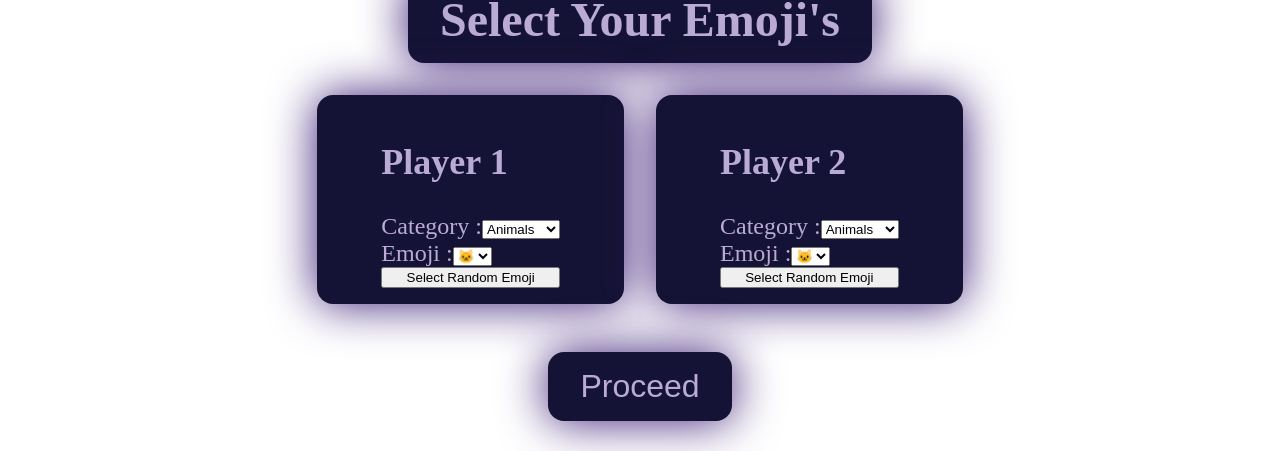
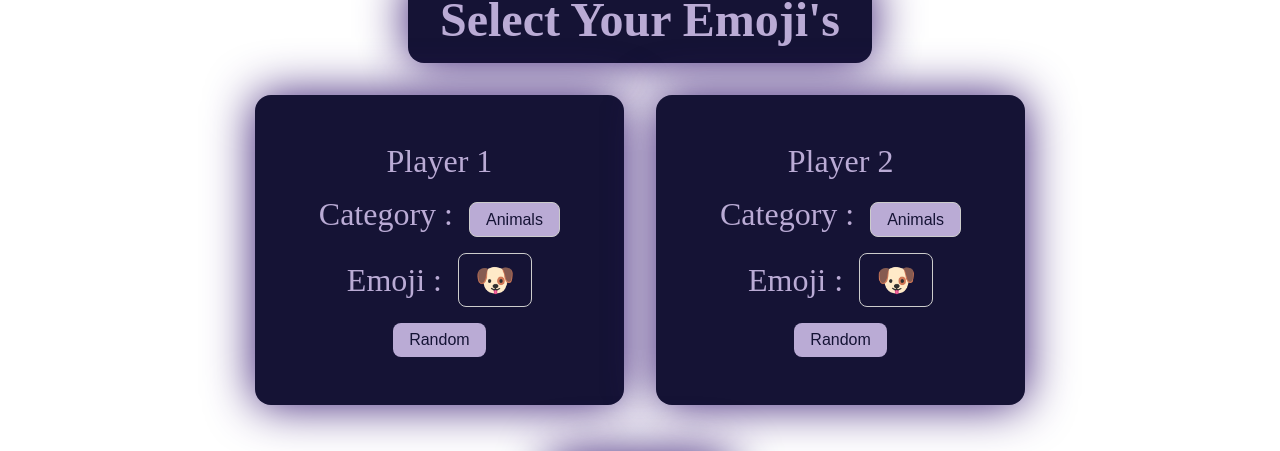
Before and after one commit to Kushal425/BATTLEmoji, a React (Vite) app: page / in a window 1280 px wide. Both pictures are taken after a click on the button "Start Game". Shown: the part 224-675 px from the top of the page. Built offline with nearby package versions, Linux system fonts and the light colour scheme.

Commit message:
completedCustom-style

```diff
--- a/src/App.jsx
+++ b/src/App.jsx
@@ -8,8 +8,9 @@ import Game from './components/Game'
 
 function App() {
   const [stage,setStage] = useState("start")
-  const [categories, setCategories] = useState({ player1: '', player2: '' });
   const [emojis, setEmojis] = useState({ player1: '', player2: '' });
+
+  stage === "proceed" ? console.log(emojis) : null
 
   return (
     <div className='app'>
@@ -18,8 +19,8 @@ function App() {
         (stage === "start") ?
         <Start state={setStage} /> :
         (stage === "customize") ?
-         <Customize state={setStage} emos={emojis} setEmos={setEmojis} categos={categories} setCategos={setCategories} /> :
-          <Game />
+        <Customize state={setStage} emos={emojis} setEmos={setEmojis} /> :
+        <Game />
       }
       <Footer />
     </div>
--- a/src/components/Customize.jsx
+++ b/src/components/Customize.jsx
@@ -1,6 +1,7 @@
 import "./style.css"
+import {useState} from "react"
 
-function Customize({state,emos,setEmos,categos,setCategos}) {
+function Customize({state,emos,setEmos}) {
 
     const emojiCategories = {
         animals: ['🐶', '🐱', '🐵', '🐰'],
@@ -8,8 +9,10 @@ function Customize({state,emos,setEmos,categos,setCategos}) {
         sports: ['⚽', '🏀', '🏈', '🎾'],
         };
 
+    const [categories, setCategories] = useState({ player1: 'animals', player2: 'animals' });
+
     const handleCategoryChange = (player, category) => {
-        setCategos({ ...categos, [player]: category });
+        setCategories({ ...categories, [player]: category });
         setEmos({ ...emos, [player]: '' });
         };
 
@@ -18,7 +21,7 @@ function Customize({state,emos,setEmos,categos,setCategos}) {
         };
 
     const selectRandomEmoji = (player) => {
-        const allEmojis = Object.values(emojiCategories).flat();
+        const allEmojis = Object.values(emojiCategories[categories[player]]);
         const randomEmoji = allEmojis[Math.floor(Math.random() * allEmojis.length)];
         setEmos({ ...emos, [player]: randomEmoji });
         };
@@ -29,31 +32,31 @@ function Customize({state,emos,setEmos,categos,setCategos}) {
       <div className="players">
         {[1, 2].map((p) => (
         <div key={p} className="player-box">
-            <h2 >Player {p}</h2>
+            <div>Player {p}</div>
             <div>
                 <label>Category :</label>
-                <select>
+                <select
+                    value={categories[`player${p}`]}
+                    onChange={(e) => handleCategoryChange(`player${p}`, e.target.value)}
+                >
                     <option value="animals">Animals</option>
                     <option value="food">Food</option>
                     <option value="sports">Sports</option>
-                    <option value="nature">Emotions</option>
                 </select>
             </div>
             <div>
                 <label>Emoji :</label>
-                <select>
-                    <option value="cat">🐱</option>
-                    <option value="dog">🐶</option>
-                    <option value="fish">🐟</option>
-                    <option value="tiger">🐯</option>
-                    <option value="elephant">🐘</option>
-                    <option value="lion">🦁</option>
-                    <option value="monkey">🐒</option>
-                    <option value="panda">🐼</option>
+                <select style={{backgroundColor: "transparent", fontSize: "2rem"}}
+                    value={emos[`player${p}`]}
+                    onChange={(e) => handleEmojiChange(`player${p}`, e.target.value)}
+                >
+                    {emojiCategories[categories[`player${p}`]].map((e,i) => (
+                        <option value={e}>{e}</option>
+                    ))}
                 </select>
             </div>
-            <button className="random-button" onClick={() => selectRandomEmoji(`player${p}`)}>
-            Select Random Emoji
+            <button className="s-button" onClick={() => selectRandomEmoji(`player${p}`)}>
+            Random
             </button>
         </div>
       ))}
--- a/src/components/style.css
+++ b/src/components/style.css
@@ -42,12 +42,45 @@
 .player-box{
     display: flex;
     flex-direction: column;
-    padding: 1rem 4rem;
-    font-size: 1.5rem;
+    align-items: center;
+    gap: 1rem;
+    padding: 3rem 4rem;
+    font-size: 2rem;
     background-color: rgb(21, 19, 53);
     color: #baabd5;
     border-radius: 1rem;
     box-shadow: 0 0 3rem #381a74;
+}
+
+select {
+    padding: 0.5rem 1rem;
+    margin: 0 0 0 1rem;
+    font-size: 1rem;
+    border: 1px solid #ccc;
+    border-radius: 0.5rem;
+    background-color: #baabd5;
+    color: rgb(21, 19, 53);
+    appearance: none;
+}
+
+select:hover {
+    border-color: #8352dd;
+    box-shadow: 0 0 2rem #8352dd;
+}
+
+.s-button{
+    padding: 0.5rem 1rem;
+    font-size: 1rem;
+    border: none;
+    border-radius: 0.5rem;
+    background-color: #baabd5;
+    color: rgb(21, 19, 53);
+    cursor: pointer;
+    transition: all 0.3s ease-in-out;
+}
+
+.s-button:hover{
+    box-shadow: 0 0 2rem #8352dd;
 }
 
 .button{
```
